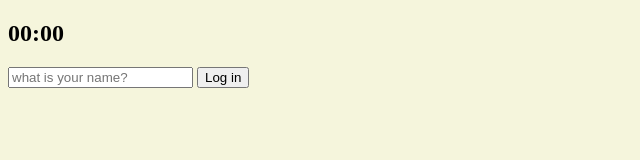
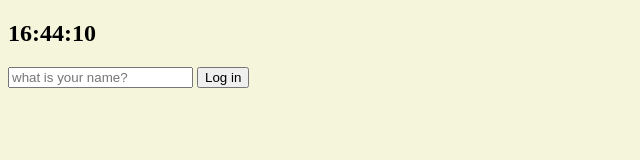
Before and after one commit to babooteng2/js_for_beginners, a plain HTML site: page index.html in a window 1280 px wide. Shown: the full height of the page, 0-640 px from the left. Drawn offline with Linux system fonts and the light colour scheme.

Commit message:
#4.1 Timeouts and Dates

```diff
--- a/index.html
+++ b/index.html
@@ -9,7 +9,7 @@
   </head>
   <body>
     <h1 class="hidden" id="greeting"></h1>
-    <h2 id="clock">00:00</h2>
+    <h2 id="clock">00:00:00</h2>
     <form class="hidden" id="login-form">
       <input
         required
--- a/js/clock.js
+++ b/js/clock.js
@@ -4,6 +4,16 @@ function sayHello() {
   console.log("hello");
 }
 
+setTimeout(() => {
+  sayHello();
+}, 3000);
+
+function getTime() {
+  const date = new Date();
+  clock.innerText = `${date.getHours()}:${date.getMinutes()}:${date.getSeconds()}`;
+}
+
+getTime();
 setInterval(() => {
-  sayHello();
-}, 100000);
+  getTime();
+}, 1000);
```
